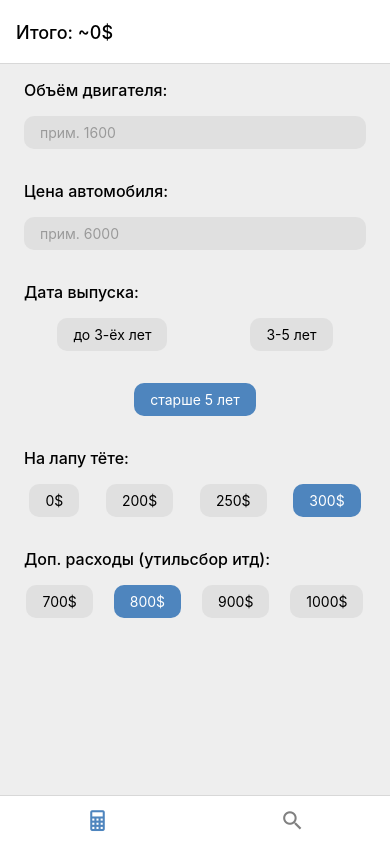
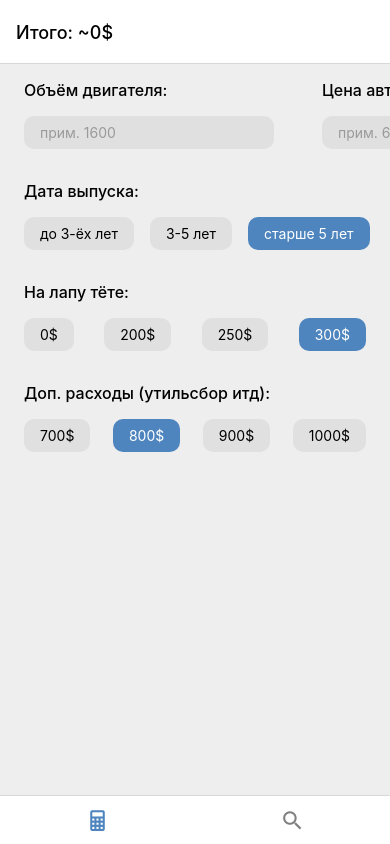
Before and after one commit to ALashchotka/autoapp, a React Native app: screen /Calculator in a window 390 px wide. Built offline with nearby package versions, Linux system fonts and the light colour scheme.

Commit message:
Change calculator UI

```diff
--- a/src/screens/Calculator/Calculator.tsx
+++ b/src/screens/Calculator/Calculator.tsx
@@ -36,8 +36,7 @@ const useStyles = ({ colors }: { colors: any }) =>
     },
     itemsContainer: {
       flexDirection: "row",
-      flexWrap: "wrap",
-      justifyContent: "space-around",
+      justifyContent: "space-between",
       marginHorizontal: 16,
     },
     itemContainer: {
@@ -104,6 +103,8 @@ export function Calculator({ navigation }: { navigation: any }) {
   return (
     <SafeAreaView style={styles.container}>
       <ScrollView>
+        <View style={[styles.itemsContainer, { marginHorizontal: 0 }]}>
+          <View>
             <Text style={styles.title}>Объём двигателя:</Text>
             <TextInput
               style={styles.textInput}
@@ -113,7 +114,9 @@ export function Calculator({ navigation }: { navigation: any }) {
               placeholderTextColor={colors.textInputPlaceholder}
               value={data.volume}
             />
+          </View>
 
+          <View>
             <Text style={styles.title}>Цена автомобиля:</Text>
             <TextInput
               style={styles.textInput}
@@ -123,6 +126,8 @@ export function Calculator({ navigation }: { navigation: any }) {
               placeholderTextColor={colors.textInputPlaceholder}
               value={data.price}
             />
+          </View>
+        </View>
 
         <Text style={styles.title}>Дата выпуска:</Text>
         <View style={styles.itemsContainer}>
```
Lines whose indentation alone changed are shown as unchanged.
